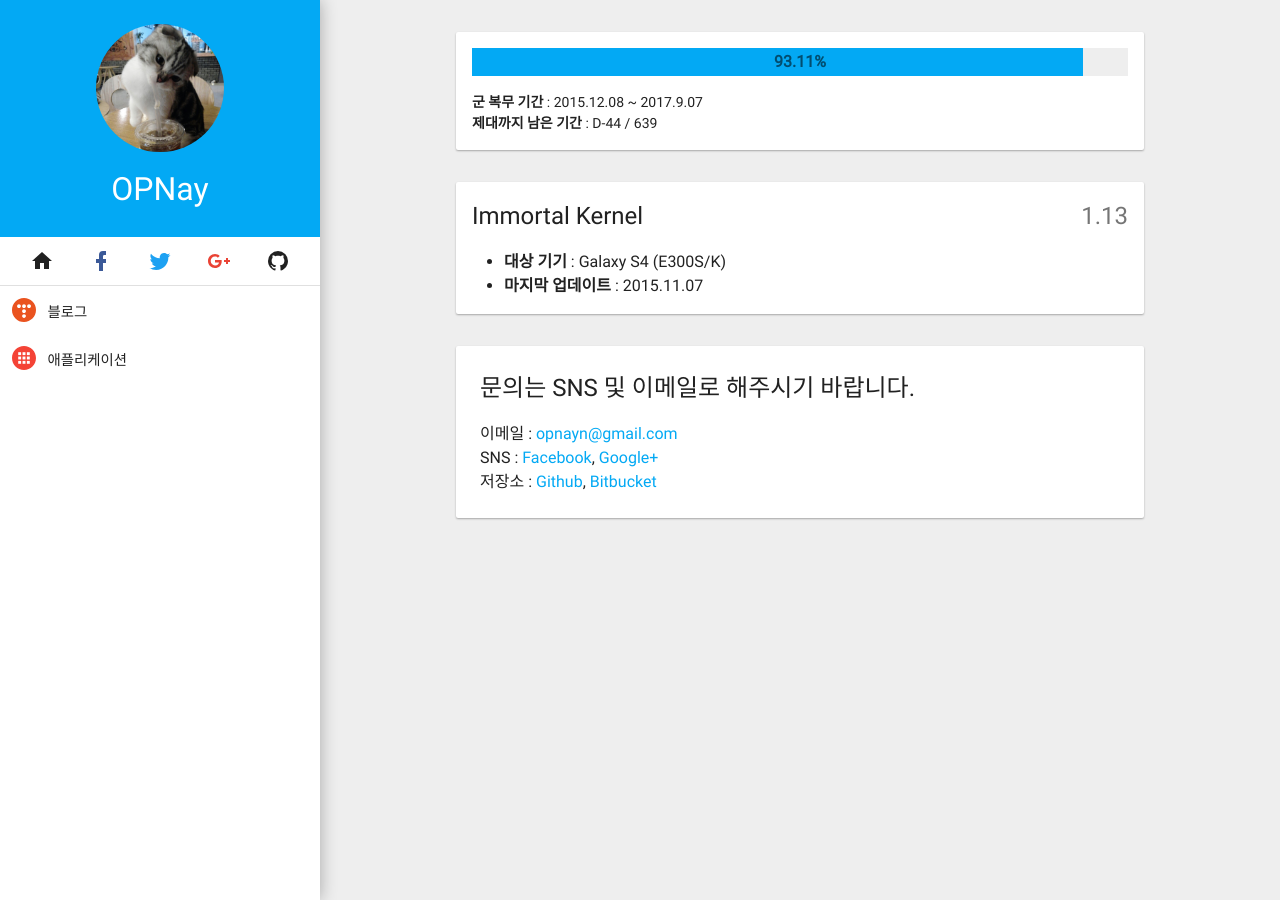
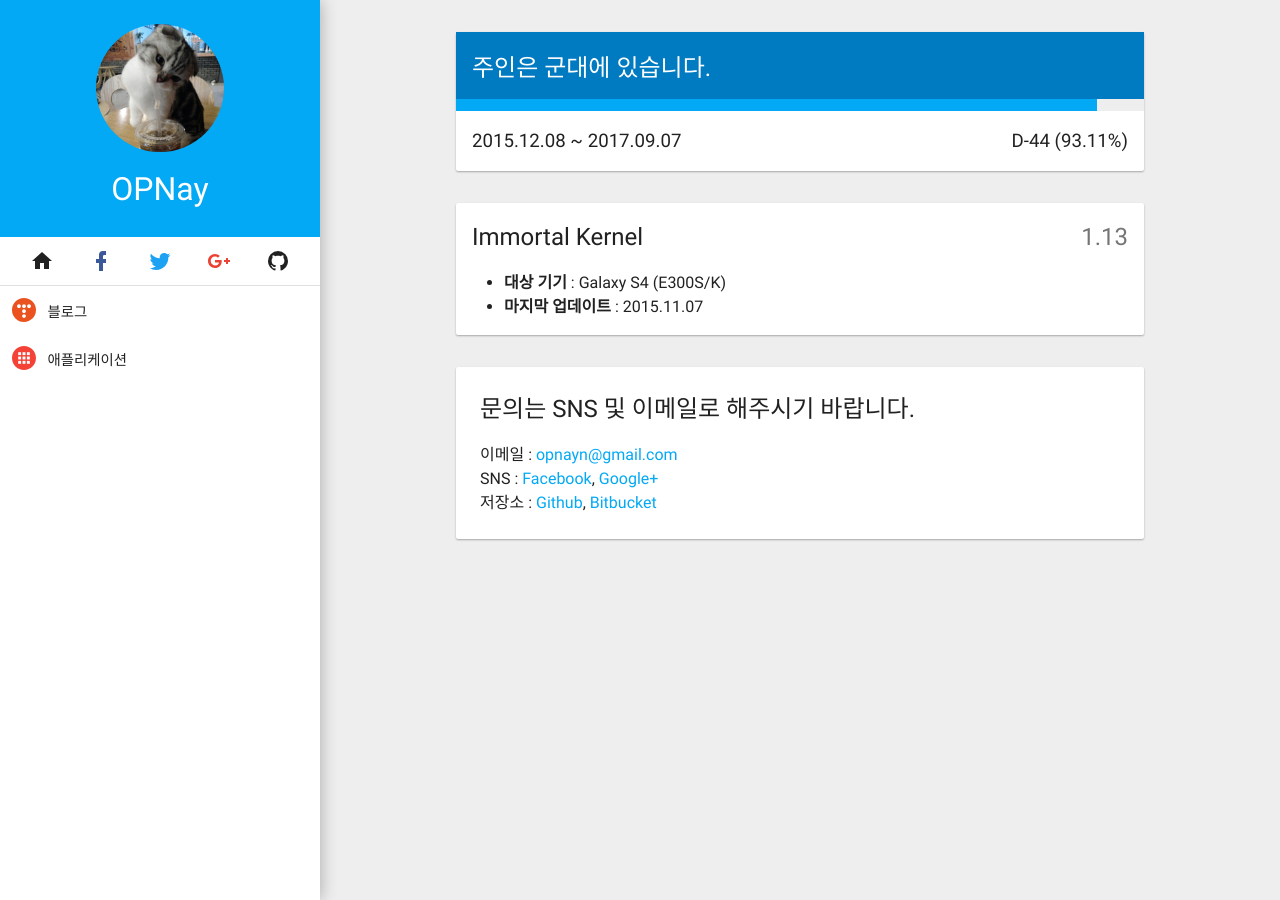
Before and after one commit to opnay/opnay.github.io, a Jekyll site: the page built from index.html, in a window 1280 px wide. Built offline with Jekyll 4.4.1, drawn with Linux system fonts in a browser that asks for light colours; some web fonts are replaced.

Commit message:
index: Update dday

```diff
--- a/index.html
+++ b/index.html
@@ -13,25 +13,24 @@ theme:
 ---
 <section class="section dday">
 	<div class="card">
-		<script type="text/javascript" defer src="/js/dday.js"></script>
+		<header class="bg-s-d ft-white">주인은 군대에 있습니다.</header>
+		<article>
 			<div class="progress">
 				<div class="progress-bar bg-s"></div>
-			<p class="progress-text ft-black-sec"></p>
 			</div>
 			<div class="info">
-			<p><strong>군 복무 기간</strong> : 2015.12.08 ~ 2017.9.07</p>
-			<p><strong>제대까지 남은 기간</strong> : <span class="dday-text"></span></p>
+				<p>2015.12.08 ~ 2017.09.07<span class="dday-text right"></span></p>
+			</div>
+		</article>
+		<script type="text/javascript" defer src="/js/dday.js"></script>
 	</div>
 	<style>
-.dday .card {padding:16px;}
-.dday .progress {width:100%; height:28px;}
-.dday .progress .progress-bar {width:0%; height:100%; transition:width 500ms;}
-.dday .progress .progress-text {margin-top:-28px; width:100%; line-height:28px; text-align:center; font-weight:bold;}
-.dday .info {margin:16px 0 0; line-height:1.75; font-size:14px;}
+.dday .progress {width:100%; height:12px;}
+.dday .progress .progress-bar {width:0%; height:100%; transition:width 500ms ease-in;}
+.dday .info {padding:16px; line-height:1.75; font-size:14pt;}
 
 .dday .progress {background:#EEE;}
 	</style>
-	</div>
 </section>
 <section class="section kernel">
 	<div class="card">
--- a/js/dday.js
+++ b/js/dday.js
@@ -7,7 +7,6 @@
 		a_dday = Math.ceil((dday.getTime() - sday.getTime()) / ytime), // 총 복무일
 		per = Math.round(((a_dday - r_dday) / a_dday) * 10000)/100; // 퍼센트
 
-	$('.dday .progress-bar').css('width', per >= 100 ? '100%' : per + '%'),
-	$('.dday .progress-text').text(per >= 100 ? '전역!' : per + '%'),
-	$('.dday .dday-text').text('D' + ((r_dday <= 0) ? '+' : '') + (-r_dday) + ' / ' + a_dday);
+	$('.dday .progress-bar').css('width', per >= 100 ? '100%' : per + '%');
+	$('.dday .dday-text').text('D' + ((r_dday <= 0) ? '+' : '') + (-r_dday) + ' (' + (per >= 100 ? '100% 달성, 전역!' : per + '%') + ')');
 }(jQuery));
```
Lines whose indentation alone changed are shown as unchanged.
